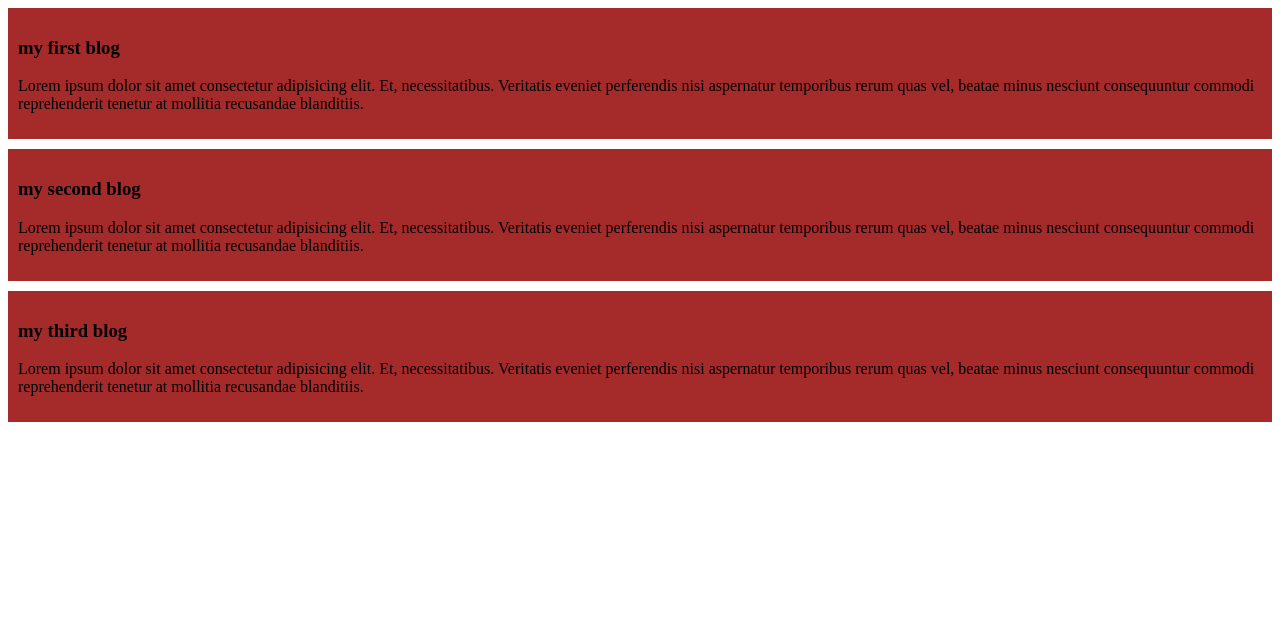
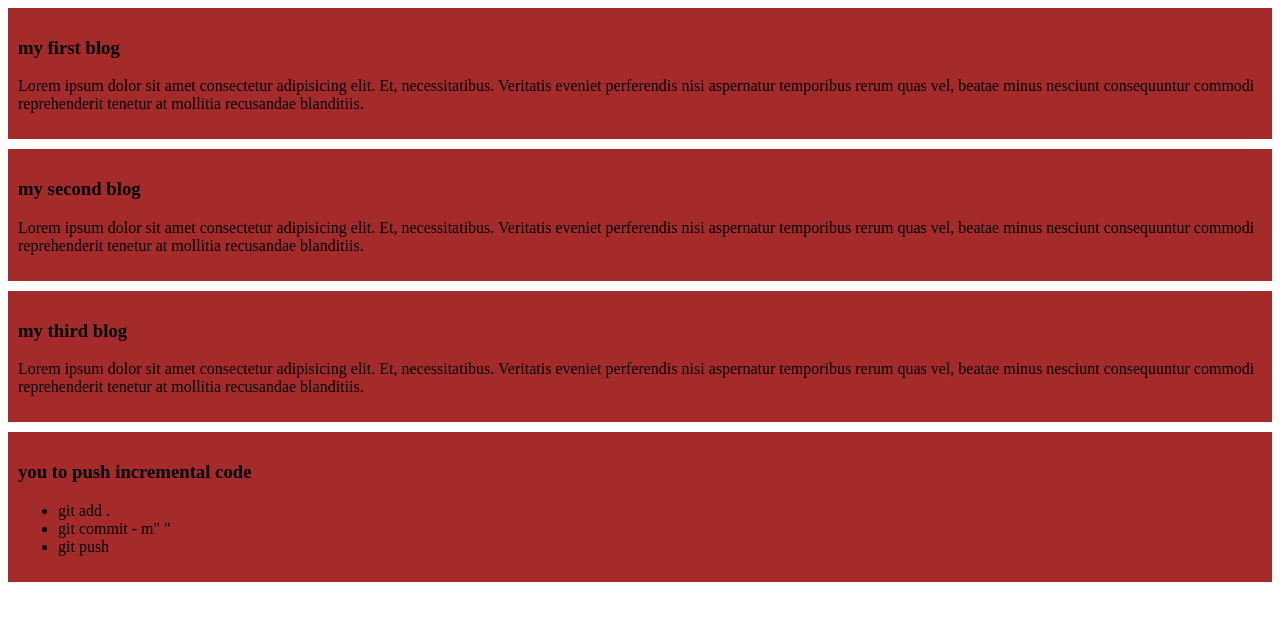
Before and after one commit to 0JUNAIRA0/my-simple-website1, a plain HTML site: page index.html in a window 1280 px wide. Drawn offline with Linux system fonts and the light colour scheme.

Commit message:
added a list to push code

```diff
--- a/index.html
+++ b/index.html
@@ -25,5 +25,15 @@
             Lorem ipsum dolor sit amet consectetur adipisicing elit. Et, necessitatibus. Veritatis eveniet perferendis nisi aspernatur temporibus rerum quas vel, beatae minus nesciunt consequuntur commodi reprehenderit tenetur at mollitia recusandae blanditiis.
         </p>
     </div>
+    <div>
+        <h3> you to push incremental code</h3>
+        <ul>
+            <li>
+                git add .
+            </li>
+            <li>git commit - m" "</li>
+            <li>git push</li>
+        </ul>
+    </div>
 </body>
 </html>
```
